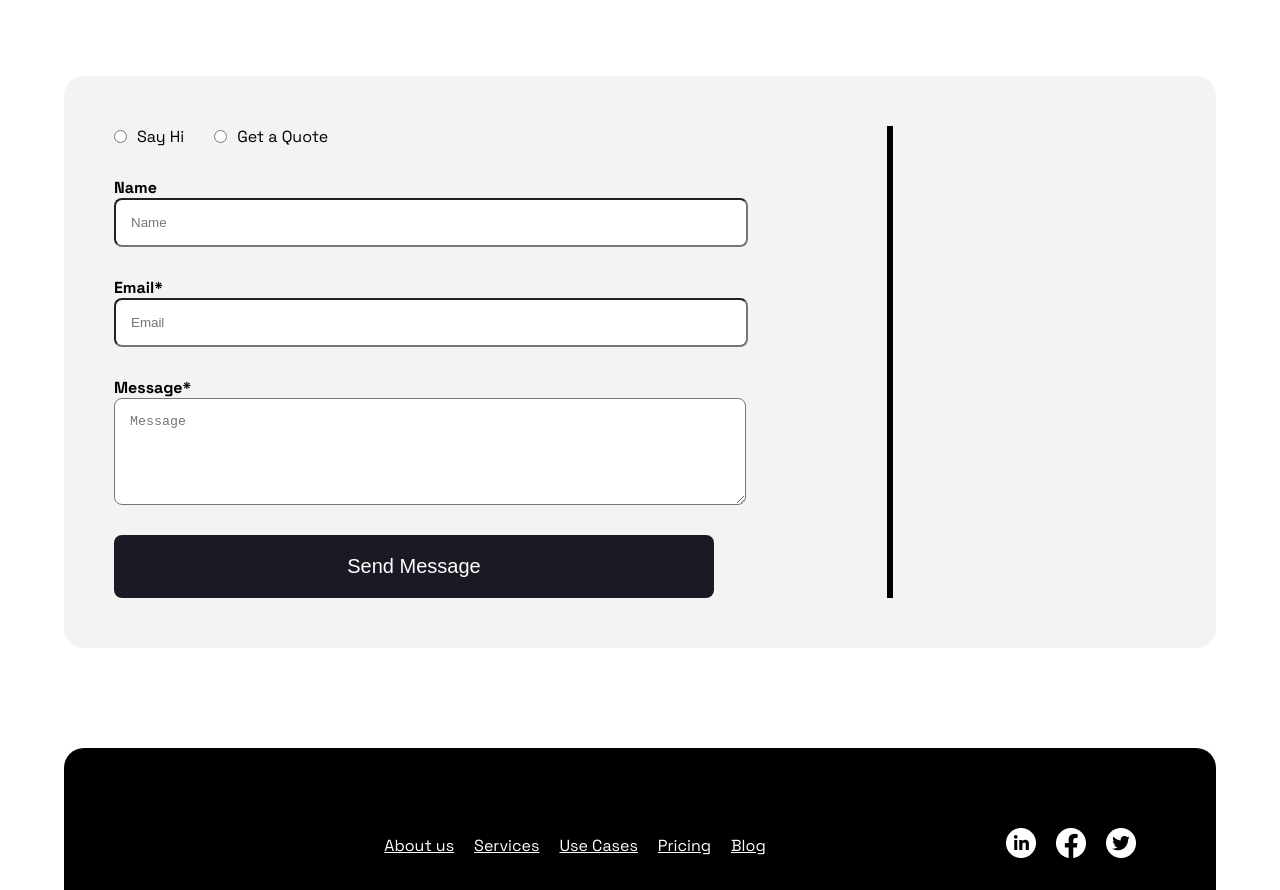
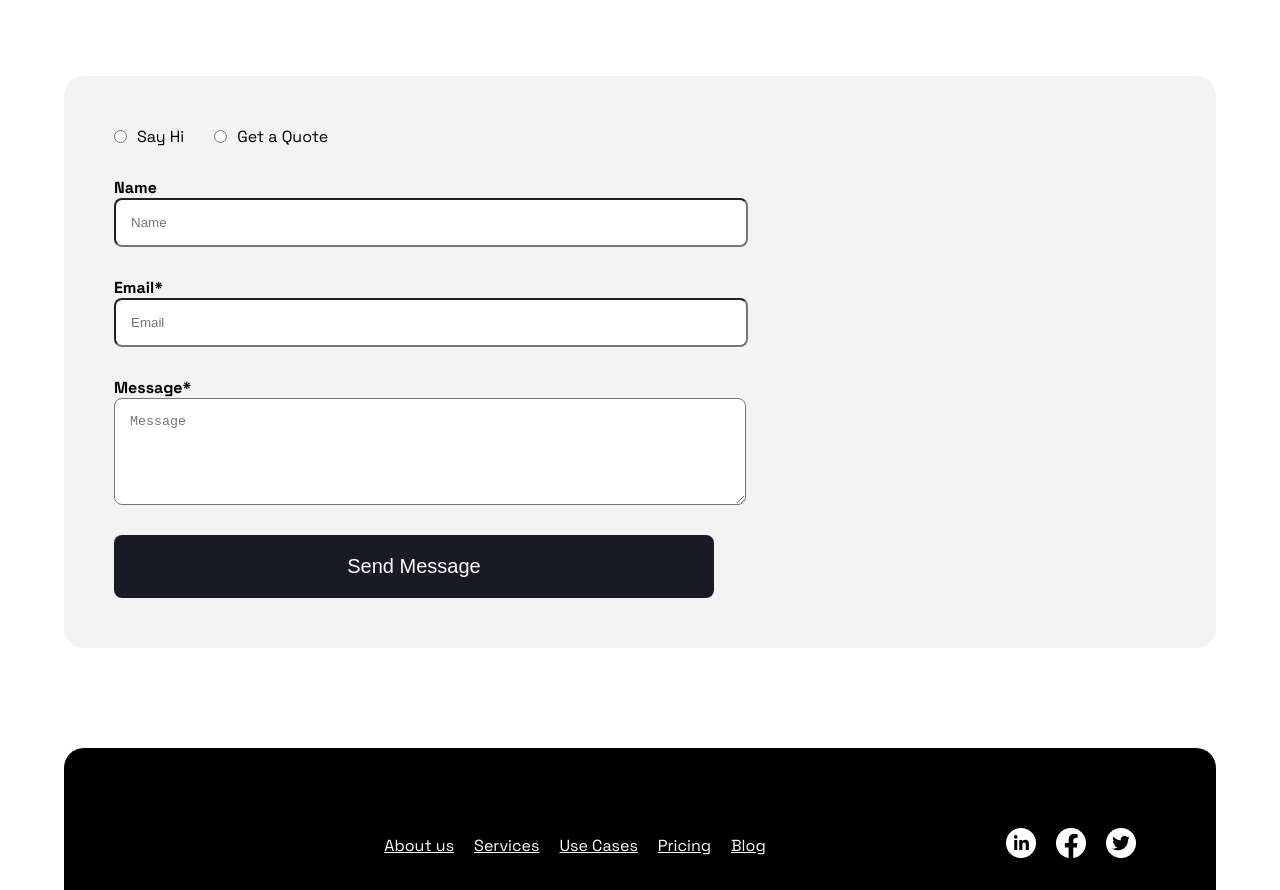
Before and after one commit to Kamal-Hossain52625/Positivus-Landing-page, a plain HTML site: page index.html in a window 1280 px wide. Shown: the part 5760-6650 px from the top of the page. Drawn offline with Linux system fonts and the light colour scheme; a web font is replaced by a local one.

Commit message:
Update index.html

```diff
--- a/index.html
+++ b/index.html
@@ -12,8 +12,7 @@
     100..900;1,100..900&display=swap" rel="stylesheet">
 </head>
 <body>
-    <!-- thamesfonts -->
-    <!-- bustrap -->
+
    <section class="container">
 
     <section class="header">
@@ -678,7 +677,7 @@
                 </div>
             </form>
         </div>
-        <div id="vl"></div>
+
         <div id="half-moon">
             <img src="./Half moon.png" alt="" height="500px">
         </div>
```
